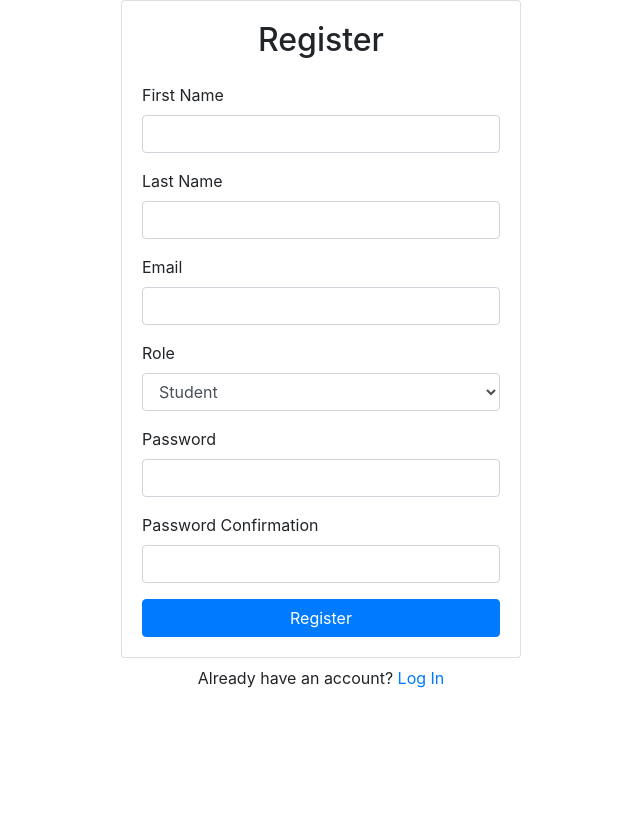
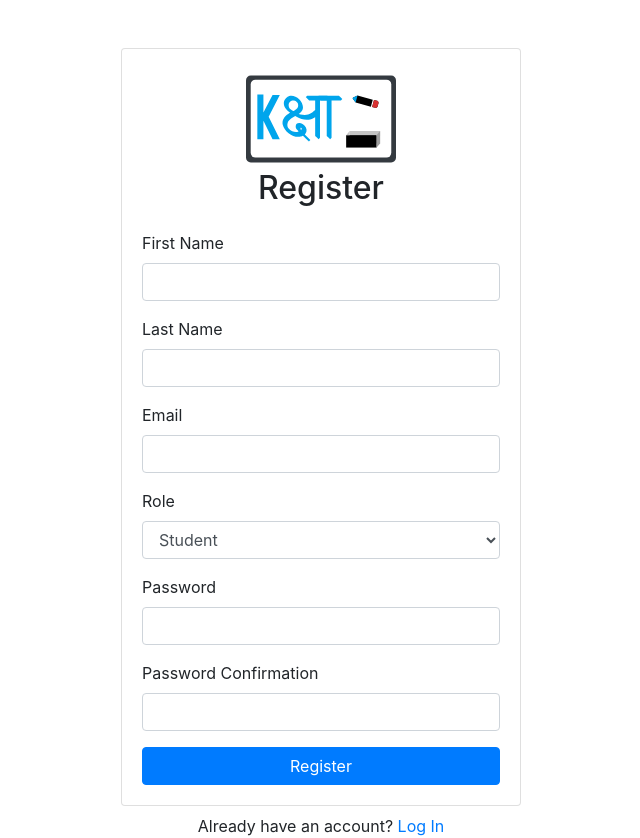
Before and after one commit to ramkrishnan6/kaksha-web, a React (Create React App) app: page /register in a window 1280 px wide. Shown: the whole page, without its empty margins (319-959 px from the left). Before the commit the page ends 800 px from the top, so only its background shows below. Built offline with nearby package versions, Linux system fonts and the light colour scheme.

Commit message:
Add icon and logo

```diff
--- a/public/index.html
+++ b/public/index.html
@@ -3,8 +3,9 @@
     <head>
         <meta charset="utf-8" />
         <meta name="viewport" content="width=device-width, initial-scale=1" />
+        <link rel="icon" href="%PUBLIC_URL%/icon.svg" />
 
-        <title>Ram's Kaksha</title>
+        <title>Kaksha</title>
     </head>
     <body>
         <div id="root"></div>
--- a/src/components/Header.js
+++ b/src/components/Header.js
@@ -1,6 +1,7 @@
 import React from "react";
 import { Button, Navbar, Nav } from "react-bootstrap";
 import { useHistory } from "react-router-dom";
+import logo from "../assets/logo.svg";
 
 function Header({ userName, leaveClass }) {
     const history = useHistory();
@@ -15,7 +16,9 @@ function Header({ userName, leaveClass }) {
 
     return (
         <Navbar bg="dark" variant="dark" className="mb-5">
-            <Navbar.Brand href="/">Ram's Kaksha</Navbar.Brand>
+            <Navbar.Brand href="/">
+                <img src={logo} style={{ width: 120, marginTop: -10 }} />
+            </Navbar.Brand>
             <Nav className="mr-auto">
                 <Nav.Link href="/">Home</Nav.Link>
                 <Nav.Link className="ml-auto">{userName}</Nav.Link>
--- a/src/components/Login.js
+++ b/src/components/Login.js
@@ -1,9 +1,10 @@
 import React, { useRef, useState } from "react";
-import { Form, Button, Card, Alert } from "react-bootstrap";
+import { Form, Button, Card, Alert, Image, Row } from "react-bootstrap";
 import { Link, Redirect } from "react-router-dom";
 import axios from "axios";
 import { useHistory } from "react-router-dom";
 import { API_URL } from "../constants/api";
+import logo from "../assets/logo.svg";
 
 function Login() {
     const emailRef = useRef();
@@ -44,6 +45,15 @@ function Login() {
         <>
             <Card>
                 <Card.Body>
+                    <Row className="justify-content-center">
+                        <Image
+                            src={logo}
+                            height={100}
+                            width={150}
+                            className="mx-auto"
+                        />
+                    </Row>
+
                     <h2 className="text-center mb-4">Login</h2>
                     {error && <Alert variant="danger">{error}</Alert>}
 
--- a/src/components/Register.js
+++ b/src/components/Register.js
@@ -1,8 +1,9 @@
 import React, { useRef, useState } from "react";
-import { Form, Button, Card, Alert } from "react-bootstrap";
+import { Form, Button, Card, Alert, Row, Image } from "react-bootstrap";
 import { Link, useHistory } from "react-router-dom";
 import axios from "axios";
 import { API_URL } from "../constants/api";
+import logo from "../assets/logo.svg";
 
 function Register() {
     const firstNameRef = useRef();
@@ -47,8 +48,17 @@ function Register() {
 
     return (
         <>
-            <Card>
+            <Card className="mt-5">
                 <Card.Body>
+                    <Row className="justify-content-center">
+                        <Image
+                            src={logo}
+                            height={100}
+                            width={150}
+                            className="mx-auto"
+                        />
+                    </Row>
+
                     <h2 className="text-center mb-4">Register</h2>
                     {error && <Alert variant="danger">{error}</Alert>}
 
```
Also changed, not shown: public/icon.svg (added), src/assets/logo.svg (added).
